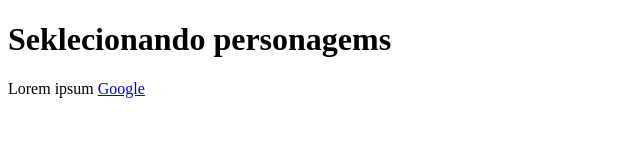
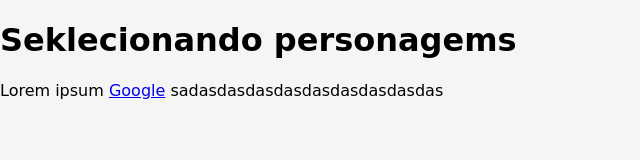
Before and after one commit to Ces4rGabriel/selecao-personagem, a plain HTML site: page index.html in a window 1280 px wide. Shown: the whole page, without its empty margins (0-640 px from the left). Drawn offline with Linux system fonts and the light colour scheme; a web font is replaced by a local one.

Commit message:
mudando coisas

```diff
--- a/index.html
+++ b/index.html
@@ -14,6 +14,7 @@
     <h1>Seklecionando personagems</h1>
     <p> Lorem ipsum
         <a href="https://www.google.com.br" target="_blank">Google</a>
+        sadasdasdasdasdasdasdasdasdas
     </p>
 </body>
 </html>
--- a/src/scripts/script.js
+++ b/src/scripts/script.js
@@ -0,0 +1,4 @@
+//crie uma função pra abrir o alert
+function alerta(){
+    alert('Olá Mundo!');
+}
--- a/src/style/style.css
+++ b/src/style/style.css
@@ -3,3 +3,12 @@
 :root {
     --font-primary:'Darumadrop One', cursive;
 }
+
+body {
+    font-family: var(--font-primary);
+    background-color: #f5f5f5;
+    margin: 0;
+    padding: 0;
+}
+
+/* Path: src\style\style.css */
```
